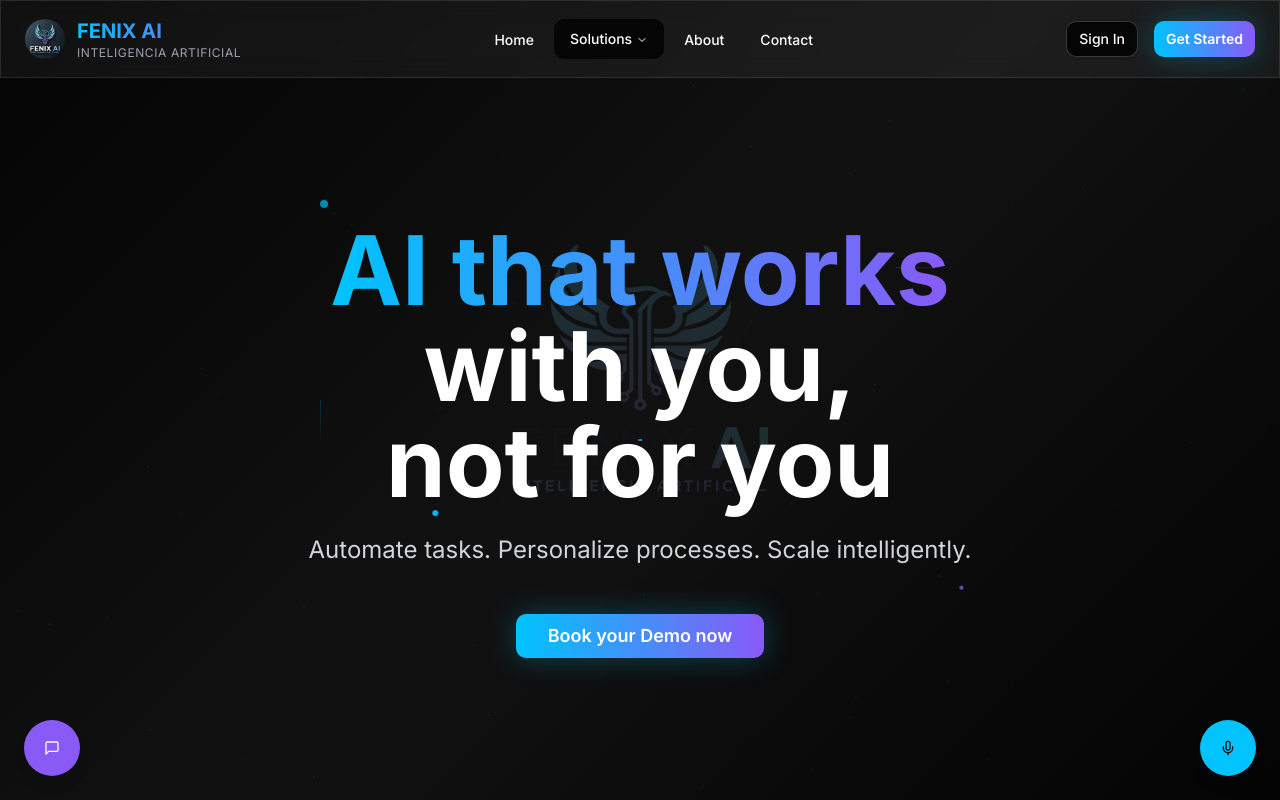
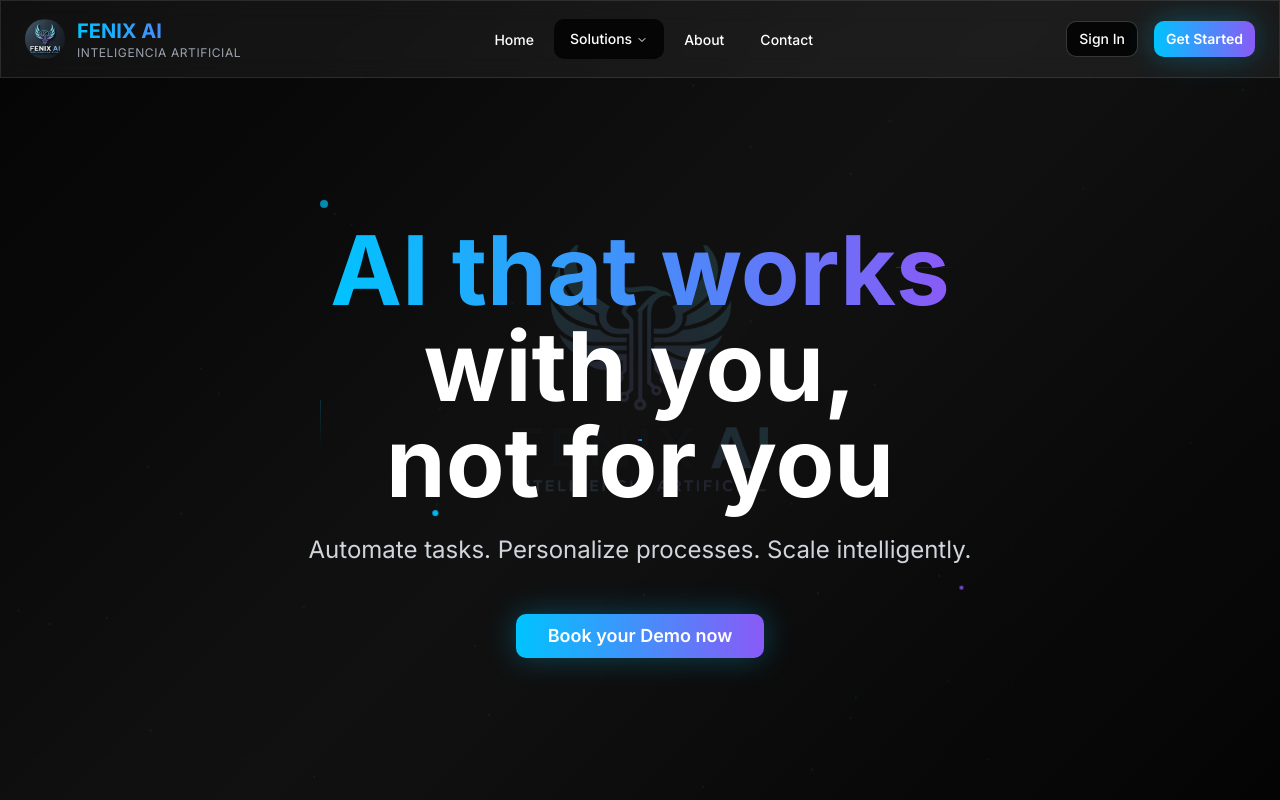
Before and after one commit to Ajlm1978/genomaai-web, a React (Vite) app: page / in a window 1280 px wide. Shown: the top 800 px of the page. Built offline with nearby package versions, Linux system fonts and the light colour scheme.

Commit message:
Reverted to commit 29539f1cb85dfc30f247766bd7bfe3a42c8b0418

```diff
--- a/src/components/ChatAssistantButton.tsx
+++ /dev/null
@@ -1,66 +0,0 @@
-
-import React, { useState } from 'react';
-import { MessageSquare, X } from 'lucide-react';
-import { Button } from '@/components/ui/button';
-
-interface ChatAssistantButtonProps {
-  agentId: string;
-}
-
-const ChatAssistantButton = ({ agentId }: ChatAssistantButtonProps) => {
-  const [isOpen, setIsOpen] = useState(false);
-
-  const handleToggle = () => {
-    setIsOpen(!isOpen);
-  };
-
-  return (
-    <>
-      {/* Floating Chat Button */}
-      <div className="fixed bottom-6 left-6 z-50">
-        <Button
-          onClick={handleToggle}
-          className={`
-            w-14 h-14 rounded-full shadow-lg transition-all duration-300
-            bg-secondary hover:bg-secondary/90 text-secondary-foreground
-            glow-secondary hover:scale-110 animate-gentle-float
-            ${isOpen ? 'rotate-180' : ''}
-          `}
-        >
-          {isOpen ? <X className="h-6 w-6" /> : <MessageSquare className="h-6 w-6" />}
-        </Button>
-      </div>
-
-      {/* Chat Assistant Interface */}
-      {isOpen && (
-        <div className="fixed bottom-24 left-6 z-40 w-80 h-96">
-          <div className="glass-card h-full flex flex-col">
-            <div className="flex items-center justify-between p-4 border-b border-white/10">
-              <h3 className="text-lg font-semibold gradient-text">Asistente de Chat</h3>
-              <Button
-                variant="ghost"
-                size="sm"
-                onClick={handleToggle}
-                className="text-muted-foreground hover:text-foreground"
-              >
-                <X className="h-4 w-4" />
-              </Button>
-            </div>
-
-            <div className="flex-1 p-4">
-              <iframe
-                src={`https://widget.gohighlevel.com/widget/${agentId}?mode=chat`}
-                width="100%"
-                height="100%"
-                className="rounded-lg border border-white/10"
-                title="Chat Assistant"
-              />
-            </div>
-          </div>
-        </div>
-      )}
-    </>
-  );
-};
-
-export default ChatAssistantButton;
--- a/src/components/VoiceAssistantButton.tsx
+++ /dev/null
@@ -1,72 +0,0 @@
-
-import React, { useState } from 'react';
-import { Mic, X } from 'lucide-react';
-import { Button } from '@/components/ui/button';
-
-interface VoiceAssistantButtonProps {
-  agentId: string;
-}
-
-const VoiceAssistantButton = ({ agentId }: VoiceAssistantButtonProps) => {
-  const [isOpen, setIsOpen] = useState(false);
-
-  const handleToggle = () => {
-    setIsOpen(!isOpen);
-  };
-
-  return (
-    <>
-      {/* Floating Voice Button */}
-      <div className="fixed bottom-6 right-6 z-50">
-        <Button
-          onClick={handleToggle}
-          className={`
-            w-14 h-14 rounded-full shadow-lg transition-all duration-300
-            bg-primary hover:bg-primary/90 text-primary-foreground
-            glow-primary hover:scale-110 animate-gentle-float
-            ${isOpen ? 'rotate-180' : ''}
-          `}
-        >
-          {isOpen ? <X className="h-6 w-6" /> : <Mic className="h-6 w-6" />}
-        </Button>
-      </div>
-
-      {/* Voice Assistant Interface */}
-      {isOpen && (
-        <div className="fixed inset-0 z-40 flex items-center justify-center bg-black/50 backdrop-blur-sm">
-          <div className="glass-card w-full max-w-md mx-4 relative">
-            <div className="flex items-center justify-between mb-4">
-              <h3 className="text-lg font-semibold gradient-text">Asistente de Voz</h3>
-              <Button
-                variant="ghost"
-                size="sm"
-                onClick={handleToggle}
-                className="text-muted-foreground hover:text-foreground"
-              >
-                <X className="h-4 w-4" />
-              </Button>
-            </div>
-
-            <div className="text-center py-8">
-              <div className="w-20 h-20 mx-auto mb-4 bg-primary/20 rounded-full flex items-center justify-center">
-                <Mic className="h-10 w-10 text-primary animate-pulse" />
-              </div>
-              <p className="text-muted-foreground mb-4">
-                Habla con nuestro asistente de IA
-              </p>
-              <iframe
-                src={`https://widget.gohighlevel.com/widget/${agentId}?mode=voice`}
-                width="100%"
-                height="300"
-                className="rounded-lg border border-white/10"
-                title="Voice Assistant"
-              />
-            </div>
-          </div>
-        </div>
-      )}
-    </>
-  );
-};
-
-export default VoiceAssistantButton;
--- a/src/pages/Index.tsx
+++ b/src/pages/Index.tsx
@@ -7,12 +7,8 @@ import UseCasesSection from '@/components/UseCasesSection';
 import TestimonialsSection from '@/components/TestimonialsSection';
 import IntegrationsSection from '@/components/IntegrationsSection';
 import CTASection from '@/components/CTASection';
-import VoiceAssistantButton from '@/components/VoiceAssistantButton';
-import ChatAssistantButton from '@/components/ChatAssistantButton';
 
 const Index = () => {
-  const agentId = '1749679509357x537924320321077250';
-
   return (
     <div className="min-h-screen bg-background text-foreground relative overflow-x-hidden">
       {/* Particle background */}
@@ -29,10 +25,6 @@ const Index = () => {
         <IntegrationsSection />
         <CTASection />
       </main>
-
-      {/* AI Assistant Buttons */}
-      <VoiceAssistantButton agentId={agentId} />
-      <ChatAssistantButton agentId={agentId} />
     </div>
   );
 };
```
